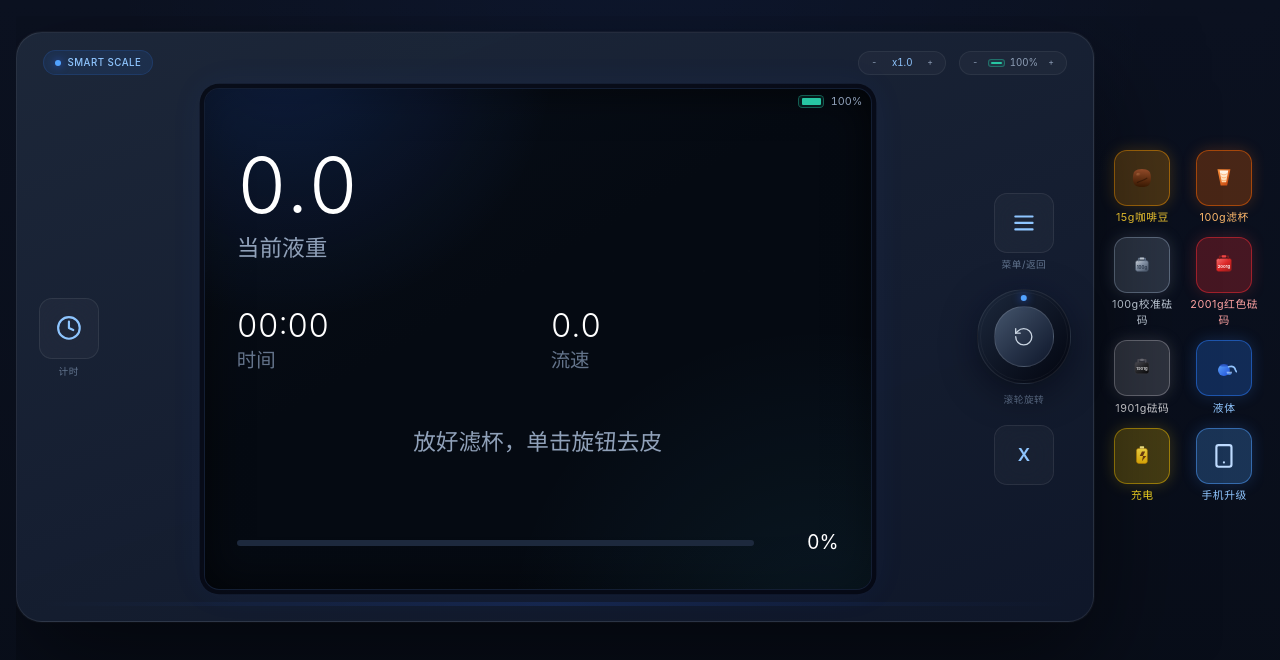
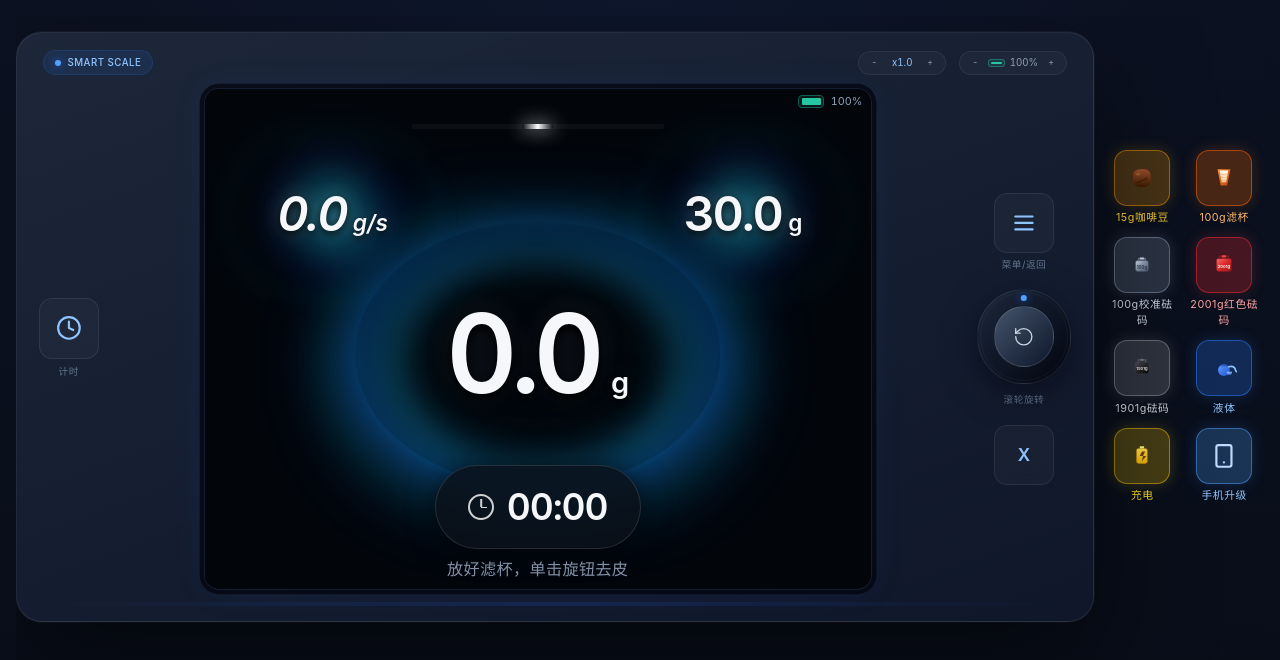
Before and after one commit to Koko08071/Coffee-Scale-UI, a React (Vite) app: page /mode-selection/espresso/brewing in a window 1280 px wide. Shown: the top 660 px of the page. Built offline with nearby package versions, Linux system fonts and the light colour scheme.

Commit message:
Refine espresso brewing visualization

```diff
--- a/src/app/components/screens/CurveSelect.tsx
+++ b/src/app/components/screens/CurveSelect.tsx
@@ -60,7 +60,7 @@ function RootCurveSelect({ recommendedId }: { recommendedId: string }) {
 
   return (
     <div className="h-full screen-surface">
-      <MenuList title="智能曲线指导" subtitle="推荐开始 · 最近使用 · 选择曲线" items={items} selectedIndex={selected} onSelect={(idx) => navigate(paths[idx])} onMove={setSelected} pageSize={3} />
+      <MenuList title={t("curve.titleGuide")} subtitle="推荐开始 · 最近使用 · 选择曲线" items={items} selectedIndex={selected} onSelect={(idx) => navigate(paths[idx])} onMove={setSelected} pageSize={3} />
     </div>
   );
 }
--- a/src/app/components/screens/EspressoMode.tsx
+++ b/src/app/components/screens/EspressoMode.tsx
@@ -1,20 +1,42 @@
-import { useEffect, useRef } from "react";
+import { useEffect, useRef, type CSSProperties } from "react";
 import { useNavigate, useSearchParams } from "react-router";
 import { useHardware } from "../HardwareContext";
 import { useSettings } from "../SettingsContext";
 import { useT } from "../../i18n/I18nContext";
 
+function formatTime(seconds: number) {
+  const safeSeconds = Math.max(0, Math.round(seconds));
+  const mins = Math.floor(safeSeconds / 60);
+  const secs = safeSeconds % 60;
+  return `${mins.toString().padStart(2, "0")}:${secs.toString().padStart(2, "0")}`;
+}
+
 export function EspressoMode() {
   const navigate = useNavigate();
   const [searchParams] = useSearchParams();
-  const { timer, startTimer, pauseTimer, resetTimer, updateWeight, tare, tareOffset, overload } = useHardware();
+  const {
+    timer,
+    startTimer,
+    pauseTimer,
+    resetTimer,
+    updateWeight,
+    tare,
+    tareOffset,
+    overload,
+  } = useHardware();
   const { settings } = useSettings();
   const { t } = useT();
+
   const sessionYield = Number.parseFloat(searchParams.get("water") ?? "");
-  const targetYield = Number.isFinite(sessionYield) ? sessionYield : settings.espressoYield;
+  const targetYield = Math.max(
+    0.1,
+    Number.isFinite(sessionYield) ? sessionYield : settings.espressoYield,
+  );
   const maxWeightRef = useRef(0);
   const completedRef = useRef(false);
   const hasTaredRef = useRef(false);
+  const timerRef = useRef(timer);
+  timerRef.current = timer;
 
   useEffect(() => {
     if (!overload && timer.weight > maxWeightRef.current) {
@@ -22,151 +44,229 @@ export function EspressoMode() {
     }
   }, [overload, timer.weight]);
 
-  const currentYield = overload ? 2000 : maxWeightRef.current;
-  const remaining = Math.max(0, targetYield - currentYield);
-  const progress = Math.min(100, (currentYield / targetYield) * 100);
-
-  const timerRef = useRef(timer);
-  timerRef.current = timer;
-
-  // 检测是否已完成
+  const currentYield = overload
+    ? 2000
+    : Math.max(maxWeightRef.current, timer.weight);
+  const progressRatio = Math.max(0, currentYield / targetYield);
   const isComplete =
     completedRef.current ||
     (!overload && timer.weight >= targetYield && !timer.isRunning && timer.time > 0);
-
-  // 等待开始状态：计时未运行且未完成
   const isWaiting = !timer.isRunning && !isComplete;
 
-  // 自动计时：开启自动计时并已去皮后，重量增加即开始计时
+  // 自动计时开启时，去皮后检测到液重即开始计时。
   useEffect(() => {
-    if (overload || !settings.autoTimer || !hasTaredRef.current || timer.isRunning || isComplete) return;
-    if (timer.weight > 0.3) {
-      startTimer();
+    if (
+      overload ||
+      !settings.autoTimer ||
+      !hasTaredRef.current ||
+      timer.isRunning ||
+      isComplete
+    ) {
+      return;
     }
-  }, [overload, settings.autoTimer, timer.isRunning, timer.weight, isComplete, startTimer]);
+    if (timer.weight > 0.3) startTimer();
+  }, [
+    overload,
+    settings.autoTimer,
+    timer.isRunning,
+    timer.weight,
+    isComplete,
+    startTimer,
+  ]);
 
-  // 冲煮进行中的重量模拟（根据 simulationSpeed 调整速度）
+  // 模拟器中的稳定意式流速；真实硬件接入后由称重传感器数据替代。
   useEffect(() => {
     if (overload || !timer.isRunning || completedRef.current) return;
+
     const speed = Math.max(0.1, settings.simulationSpeed);
-    const ESPRESSO_FLOW_RATE = 2.5; // g/s，稳定萃取流速
+    const espressoFlowRate = 2.5;
     const intervalMs = 50 / speed;
     const interval = window.setInterval(() => {
-      const t = timerRef.current;
-      const increment = (ESPRESSO_FLOW_RATE * intervalMs) / 1000;
-      const next = Math.min(targetYield + 2, t.weight + increment);
-      if (t.weight >= targetYield - 0.1) {
-        updateWeight(tareOffset + Math.max(t.weight, targetYield));
+      const current = timerRef.current;
+      const increment = (espressoFlowRate * intervalMs) / 1000;
+      const next = Math.min(targetYield + 2, current.weight + increment);
+
+      if (current.weight >= targetYield - 0.1) {
+        updateWeight(tareOffset + Math.max(current.weight, targetYield));
         completedRef.current = true;
         return;
       }
       updateWeight(tareOffset + next);
     }, intervalMs);
+
     return () => window.clearInterval(interval);
-  }, [overload, timer.isRunning, targetYield, updateWeight, pauseTimer, settings.simulationSpeed, tareOffset]);
+  }, [
+    overload,
+    timer.isRunning,
+    targetYield,
+    updateWeight,
+    settings.simulationSpeed,
+    tareOffset,
+  ]);
 
   useEffect(() => {
     const handleHardware = (event: Event) => {
-      const detail = (event as CustomEvent).detail;
+      const detail = (event as CustomEvent<{ type?: string }>).detail;
+
       if (detail?.type === "navigate-back") {
         completedRef.current = false;
         hasTaredRef.current = false;
+        maxWeightRef.current = 0;
         resetTimer();
         navigate("/mode-selection");
         return;
       }
-      if (detail?.type === "knob-single-click") {
-        const completed = completedRef.current || (
-          timerRef.current.weight >= targetYield &&
-          !timerRef.current.isRunning &&
-          timerRef.current.time > 0
-        );
-        // 萃取完成后，需先通过计时键停止计时；停止后单击旋钮返回模式选择页。
-        if (completed && !timerRef.current.isRunning) {
+
+      if (detail?.type !== "knob-single-click") return;
+
+      const current = timerRef.current;
+      const completed =
+        completedRef.current ||
+        (current.weight >= targetYield && !current.isRunning && current.time > 0);
+
+      if (completed && !current.isRunning) {
         completedRef.current = false;
         hasTaredRef.current = false;
+        maxWeightRef.current = 0;
         resetTimer();
         navigate("/mode-selection");
         return;
       }
       if (completed) return;
-        // 尚未去皮 → 执行去皮
+
       if (!hasTaredRef.current) {
         tare();
         hasTaredRef.current = true;
         maxWeightRef.current = 0;
         return;
       }
-        // 已去皮 → 切换计时器（自动计时模式下也可手动控制）
-        if (timer.isRunning) pauseTimer();
+
+      if (current.isRunning) pauseTimer();
       else startTimer();
-      }
     };
+
     window.addEventListener("hardware-action", handleHardware);
     window.addEventListener("simulator-action", handleHardware);
     return () => {
       window.removeEventListener("hardware-action", handleHardware);
       window.removeEventListener("simulator-action", handleHardware);
     };
-  }, [timer.isRunning, startTimer, pauseTimer, resetTimer, targetYield, navigate]);
+  }, [navigate, pauseTimer, resetTimer, startTimer, tare, targetYield]);
 
-  const formatTime = (seconds: number) => {
-    const mins = Math.floor(seconds / 60);
-    const secs = seconds % 60;
-    return `${mins.toString().padStart(2, "0")}:${secs.toString().padStart(2, "0")}`;
-  };
+  const visualState = overload || progressRatio > 1.01
+    ? "over"
+    : progressRatio >= 0.85
+      ? "near"
+      : "normal";
+  const flowProgress = Math.min(Math.abs(timer.flowRate) / 8, 1);
+  const flowBarWidth = 12 + flowProgress * 88;
+  const orbScale = 0.82 + Math.min(progressRatio, 1) * 0.18;
+  const displayedYield = currentYield;
+
+  const palette = visualState === "over"
+    ? { primary: "255,77,94", secondary: "255,122,92" }
+    : visualState === "near"
+      ? { primary: "255,194,71", secondary: "255,92,55" }
+      : { primary: "67,199,255", secondary: "47,107,255" };
+
+  const visualStyle = {
+    "--espresso-primary": palette.primary,
+    "--espresso-secondary": palette.secondary,
+  } as CSSProperties;
 
   return (
-    <div className="screen-surface flex h-full flex-col justify-between p-5 text-white">
-      <div>
-        <div className="mt-4">
-          <div className="text-5xl font-light tabular-nums text-white">
-            {isWaiting ? timer.weight.toFixed(1) : currentYield.toFixed(1)}
+    <div
+      className={`espresso-focus is-${visualState} relative h-full w-full overflow-hidden bg-[#02060B] text-[#F5F7FA]`}
+      style={visualStyle}
+    >
+      <div
+        className="pointer-events-none absolute inset-0 opacity-80"
+        style={{
+          background:
+            "radial-gradient(ellipse at 50% 56%, rgba(var(--espresso-secondary), .07), transparent 46%)",
+        }}
+      />
+
+      {/* 顶部流速光条 */}
+      <div className="absolute left-1/2 top-[7%] z-30 h-[3px] w-[38%] -translate-x-1/2 rounded-full bg-white/[0.04]">
+        <div
+          className="absolute left-1/2 top-0 h-full -translate-x-1/2 rounded-full bg-gradient-to-r from-transparent via-white to-transparent shadow-[0_0_11px_rgba(255,255,255,.88)] transition-[width] duration-300 ease-out"
+          style={{ width: `${flowBarWidth}%` }}
+        />
       </div>
-          <div className="mt-1 text-sm text-slate-400">
-            {isWaiting ? t("espresso.currentWeight") : t("espresso.currentWeightMax")}
+
+      {/* 左上：实时流速 */}
+      <div className="absolute left-[3.2%] top-[8.5%] z-30 flex h-[102px] w-[132px] items-center justify-center">
+        <div aria-hidden="true" className="espresso-side-orb absolute inset-0 rounded-full" />
+        <div
+          className="relative whitespace-nowrap text-[30px] font-semibold italic tabular-nums tracking-[-0.045em]"
+          style={{ textShadow: "0 2px 5px rgba(0,0,0,.95), 0 0 12px rgba(255,255,255,.28)" }}
+        >
+          {timer.flowRate.toFixed(1)}
+          <span className="ml-1 text-[14px] tracking-normal">g/s</span>
         </div>
       </div>
 
-        <div className="mt-6 grid grid-cols-2 gap-4">
-          <div>
-            <div className="text-xl font-light tabular-nums text-white">{formatTime(timer.time)}</div>
-            <div className="text-xs text-slate-500">{t("espresso.time")}</div>
-          </div>
-          <div>
-            <div className="text-xl font-light tabular-nums text-white">{timer.flowRate.toFixed(1)}</div>
-            <div className="text-xs text-slate-500">{t("espresso.flowRate")}</div>
+      {/* 右上：目标液重 */}
+      <div className="absolute right-[3.2%] top-[8.5%] z-30 flex h-[102px] w-[132px] items-center justify-center">
+        <div aria-hidden="true" className="espresso-side-orb absolute inset-0 rounded-full" />
+        <div
+          className="relative whitespace-nowrap text-[30px] font-semibold tabular-nums tracking-[-0.045em]"
+          style={{ textShadow: "0 2px 5px rgba(0,0,0,.95), 0 0 12px rgba(255,255,255,.28)" }}
+        >
+          {targetYield.toFixed(1)}
+          <span className="ml-1 text-[14px] tracking-normal">g</span>
         </div>
       </div>
 
-        {/* 等待开始状态提示 */}
+      {/* 中间：随进度扩散并在接近目标时变色的液重光球 */}
+      <div
+        aria-hidden="true"
+        className="pointer-events-none absolute inset-x-0 bottom-[10%] top-[20%] flex items-center justify-center"
+      >
+        <div
+          className="relative transition-[width,height] duration-500 ease-out"
+          style={{
+            width: `${348 * orbScale}px`,
+            height: `${250 * orbScale}px`,
+          }}
+        >
+          <div className="espresso-weight-orb absolute inset-0 rounded-full" />
+          <div className="espresso-weight-wave absolute inset-[17%] rounded-full" />
+        </div>
+      </div>
+
+      <div className="absolute left-1/2 top-[53%] z-30 -translate-x-1/2 -translate-y-1/2 text-center" aria-live="polite">
+        <div className="relative px-9 py-7">
+          <div className="absolute inset-[-20px] rounded-[50%] bg-[radial-gradient(ellipse_at_center,rgba(2,6,11,.98)_0%,rgba(2,6,11,.86)_38%,rgba(2,6,11,.34)_64%,transparent_77%)] backdrop-blur-[4px]" />
+          <div
+            className="relative whitespace-nowrap text-[68px] font-semibold leading-none tabular-nums tracking-[-0.06em]"
+            style={{ textShadow: "0 3px 6px #000, 0 0 14px #02060B, 0 0 18px rgba(255,255,255,.14)" }}
+          >
+            {displayedYield.toFixed(1)}
+            <span className="ml-2 text-[18px] tracking-normal">g</span>
+          </div>
+        </div>
+      </div>
+
+      {/* 下方：萃取时间 */}
+      <div className="absolute bottom-[8%] left-1/2 z-40 -translate-x-1/2">
+        <div className="flex items-center gap-2 rounded-full border border-white/[0.12] bg-[#0B1119]/85 px-5 py-2 shadow-[0_0_18px_rgba(0,0,0,.7)] backdrop-blur-md">
+          <span className="relative h-4 w-4 rounded-full border-[1.5px] border-white/80 before:absolute before:left-1/2 before:top-[2px] before:h-[5px] before:w-px before:-translate-x-1/2 before:bg-white/80 after:absolute after:left-1/2 after:top-1/2 after:h-px after:w-[4px] after:bg-white/80" />
+          <span className="text-[23px] font-semibold tabular-nums tracking-[-0.03em]">{formatTime(timer.time)}</span>
+        </div>
+      </div>
+
+      {/* 等待阶段保留原有操作提示；开始萃取后自动隐藏。 */}
       {isWaiting && (
-          <div className="mt-8 flex flex-col items-center gap-2">
-            <div className="text-center text-sm text-slate-400">
-              {!hasTaredRef.current ? (
-                t("espresso.readyTareHint")
-              ) : settings.autoTimer ? (
-                t("espresso.autoStartHint")
-              ) : (
-                t("espresso.clickKnobAgain")
-              )}
-            </div>
+        <div className="absolute bottom-[1.5%] left-1/2 z-40 -translate-x-1/2 whitespace-nowrap text-center text-[10px] font-medium tracking-[0.02em] text-[#8291A6]">
+          {!hasTaredRef.current
+            ? t("espresso.readyTareHint")
+            : settings.autoTimer
+              ? t("espresso.autoStartHint")
+              : t("espresso.clickKnobAgain")}
         </div>
       )}
     </div>
-
-      <div>
-        <div className="flex items-center gap-3">
-          <div className="h-1 flex-1 overflow-hidden rounded-full bg-slate-800">
-            <div
-              className={`h-full rounded-full transition-all duration-500 ${isComplete ? "bg-emerald-400" : "bg-blue-400"}`}
-              style={{ width: `${isWaiting ? 0 : isComplete ? 100 : progress}%` }}
-            />
-          </div>
-          <div className="w-10 text-right text-xs tabular-nums text-white">{isWaiting ? 0 : Math.round(progress)}%</div>
-        </div>
-      </div>
-
-    </div>
   );
 }
--- a/src/styles/index.css
+++ b/src/styles/index.css
@@ -326,10 +326,60 @@ button {
   will-change: transform, opacity;
 }
 
+/* 意式萃取：液重进度光球。颜色由页面状态变量驱动。 */
+.espresso-side-orb {
+  background: radial-gradient(
+    circle at center,
+    rgba(var(--espresso-primary), .62) 0%,
+    rgba(var(--espresso-primary), .34) 24%,
+    rgba(var(--espresso-secondary), .15) 44%,
+    rgba(var(--espresso-secondary), .04) 60%,
+    transparent 74%
+  );
+  filter: blur(6px) saturate(135%);
+  box-shadow: 0 0 18px rgba(var(--espresso-primary), .16);
+  animation: home-side-orb-breathe 5.2s ease-in-out infinite;
+  transition: background .45s ease, box-shadow .45s ease;
+}
+
+.espresso-weight-orb {
+  background: radial-gradient(
+    ellipse at center,
+    transparent 0 28%,
+    rgba(var(--espresso-primary), .12) 36%,
+    rgba(var(--espresso-primary), .66) 47%,
+    rgba(var(--espresso-secondary), .52) 56%,
+    rgba(var(--espresso-primary), .2) 66%,
+    rgba(var(--espresso-primary), .055) 76%,
+    transparent 86%
+  );
+  filter: blur(11px) saturate(145%);
+  box-shadow:
+    0 0 42px rgba(var(--espresso-secondary), .18),
+    inset 0 0 24px rgba(var(--espresso-primary), .16);
+  animation: home-weight-orb-breathe 4.8s ease-in-out infinite;
+  transition: background .45s ease, box-shadow .45s ease;
+  will-change: transform, opacity;
+}
+
+.espresso-weight-wave {
+  border: 2px solid rgba(var(--espresso-primary), .58);
+  box-shadow:
+    0 0 24px rgba(var(--espresso-primary), .5),
+    inset 0 0 20px rgba(var(--espresso-secondary), .25);
+  filter: blur(5px);
+  animation: home-weight-orb-wave 4.8s ease-out infinite;
+  transition: border-color .45s ease, box-shadow .45s ease;
+  will-change: transform, opacity;
+}
+
 @media (prefers-reduced-motion: reduce) {
   .home-weight-orb,
   .home-weight-orb-wave,
-  .home-side-orb { animation: none; }
+  .home-side-orb,
+  .espresso-side-orb,
+  .espresso-weight-orb,
+  .espresso-weight-wave { animation: none; }
 }
 
 /* ── 屏幕内深色底色 ── */
```
Lines whose indentation alone changed are shown as unchanged.
